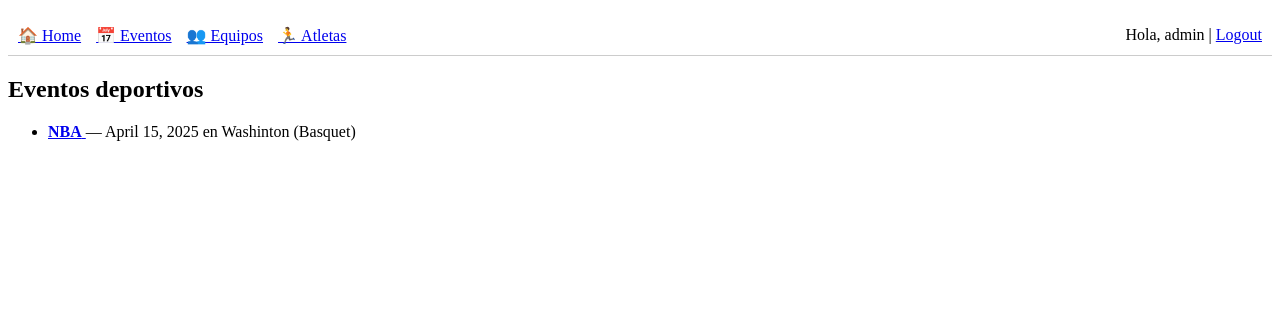
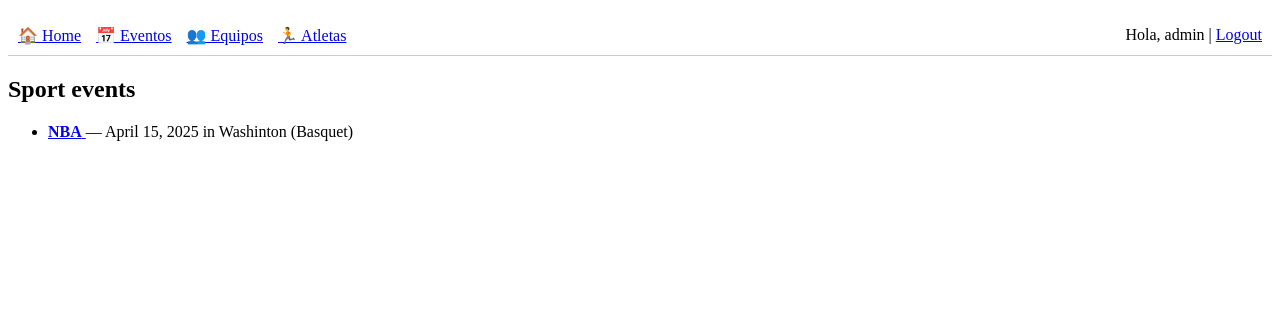
Before and after one commit to DiegoMartinezDeSanjuan/SportsEvents, a Django app: page /events/ in a window 1280 px wide. Shown: the top 316 px of the page. Run offline with Django 5.2, Linux system fonts and the light colour scheme; a user stored in the database is signed in; data comes from the database, SQL or seed files in the repository.

Commit message:
Update events_list.html

```diff
--- a/templates/events_list.html
+++ b/templates/events_list.html
@@ -1,16 +1,16 @@
 {% extends 'base.html' %}
 
 {% block content %}
-  <h2>Eventos deportivos</h2>
+  <h2>Sport events</h2>
   <ul>
     {% for event in events %}
         <li>
           <a href="{% url 'event_detail' event.id %}">
             <strong>{{ event.name }}</strong>
-          </a> — {{ event.date }} en {{ event.location }} ({{ event.sport_type }})
+          </a> — {{ event.date }} in {{ event.location }} ({{ event.sport_type }})
         </li>
     {% empty %}
-      <li>No hay eventos deportivos registrados aún.</li>
+      <li>There ara no registered events yet.</li>
     {% endfor %}
   </ul>
 {% endblock %}
```
